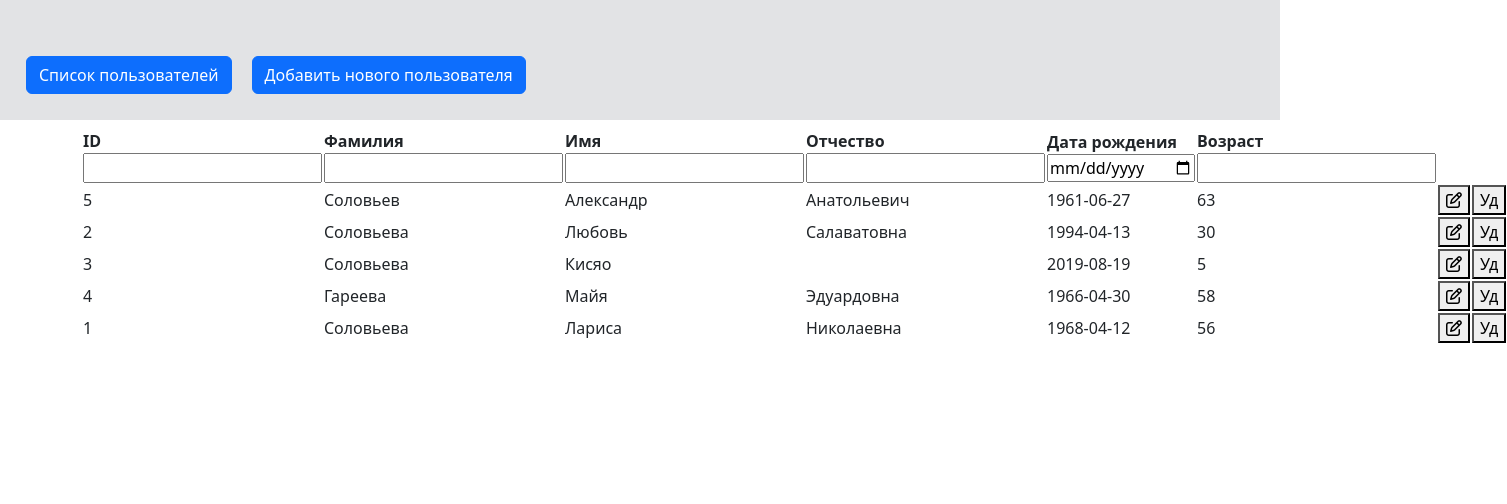
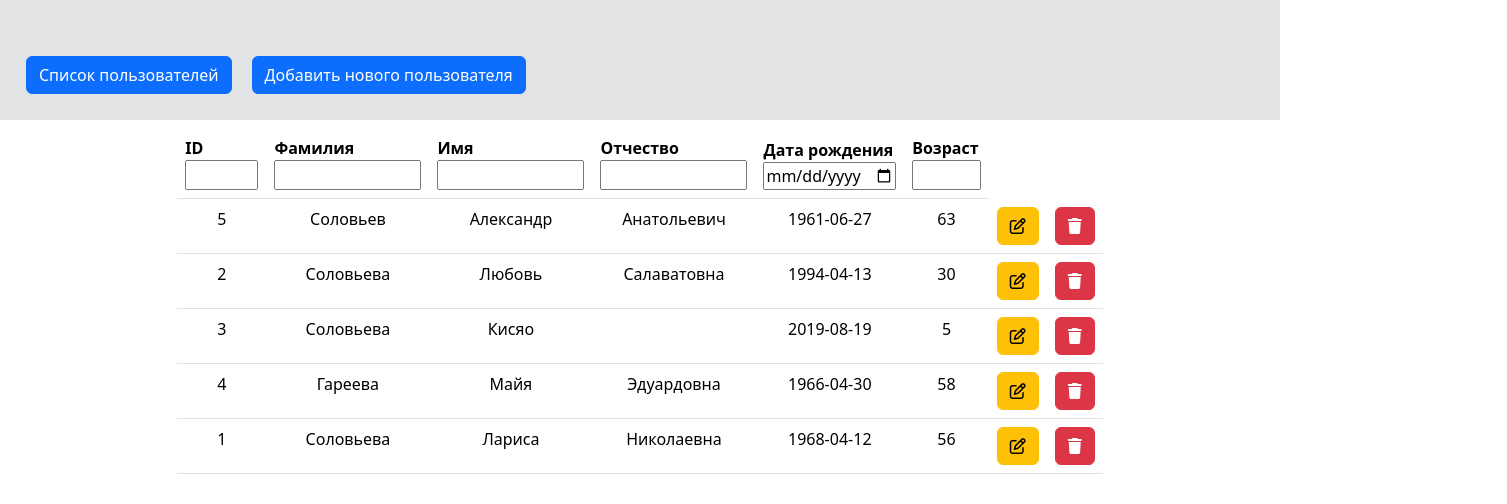
Before and after one commit to SLiubovS/vue-project-ts, a Vue app: page / in a window 1280 px wide. Shown: the top 504 px of the page, 1507 px wide, since content can reach past the window. Built offline with nearby package versions, Linux system fonts and the light colour scheme.

Commit message:
скорректировала разметку в Users.vue

```diff
--- a/src/components/Users.vue
+++ b/src/components/Users.vue
@@ -195,6 +195,8 @@ function searchByInputLastName() {
   }
 }
 else {
+  if (inputLastName.value == "") return;
+
   alert( Error("Фамилия должна содержать только русские буквы"));
   inputLastName.value = "";
 }
@@ -211,6 +213,8 @@ function searchByInputFirstName() {
   }
 }
 else {
+  if (inputFirstName.value == "") return;
+
   alert( Error("Имя должно содержать только русские буквы"));
   inputFirstName.value = "";
 }
@@ -227,6 +231,8 @@ function searchByInputSurName() {
   }
 }
 else {
+  if (inputSurName.value == "") return;
+
   alert( Error("Отчество должно содержать только русские буквы"));
   inputSurName.value = "";
 }
@@ -259,82 +265,84 @@ function searchByInputAge() {
 </script>
 
 <template>
-  <div class="users-table">
-    <table class="users-table__table">
-      <thead class="users-table__group users-table__group_col">
-        <tr class="users-table__elem users-table__elem_padding-align">
-          <th class="users-table__elem users-table__elem_padding-align" scope="col">
+  <div class="container">
+    <table class="table table-hover">
+      <thead>
+        <tr>
+          <th class="table__th_align" scope="col">
             <div @click="sortById">ID</div>
             <div>
-              <input class="users-table__elem users-table__elem_outline" type="number" v-model="inputId" @input="searchByInputId">
+              <input class="table__inputId_size" type="number" v-model="inputId" @input="searchByInputId">
             </div>
           </th>
-          <th class="users-table__elem users-table__elem_padding-align" scope="col">
+          <th class="" scope="col">
             <div @click="sortByLastName">Фамилия</div>
             <div>
-              <input class="users-table__elem users-table__elem_outline" type="text" v-model="inputLastName"
+              <input class="" type="text" size="10" oninput="this.size=Math.max(this.value.length, 10)" v-model="inputLastName"
                 @input="searchByInputLastName">
             </div>
           </th>
-          <th class="users-table__elem users-table__elem_padding-align" scope="col">
+          <th class="" scope="col">
             <div @click="sortByFirstName">Имя</div>
             <div>
-              <input class="users-table__elem users-table__elem_outline" type="text" v-model="inputFirstName"
+              <input class="" type="text" size="10" oninput="this.size=Math.max(this.value.length, 10)" v-model="inputFirstName"
                 @input="searchByInputFirstName">
             </div>
           </th>
-          <th class="users-table__elem users-table__elem_padding-align" scope="col">
+          <th class="" scope="col">
             <div @click="sortBySurName">Отчество</div>
             <div>
-              <input class="users-table__elem users-table__elem_outline" type="text" v-model="inputSurName"
+              <input class="" type="text" size="10" oninput="this.size=Math.max(this.value.length, 10)" v-model="inputSurName"
                 @input="searchByInputSurName">
             </div>
           </th>
 
-          <th class="users-table__elem users-table__elem_padding-align" scope="col">
+          <th class="" scope="col">
             <div @click="sortByBirthday">Дата рождения</div>
             <div>
-              <input class="users-table__elem users-table__elem_outline users-table__elem_date" type="date" v-model="inputBirthday"
+              <input class="table__inputDate_size" type="date" v-model="inputBirthday"
                 @input="searchByInputBirthday">
             </div>
           </th>
-          <th class="users-table__elem users-table__elem_padding-align" scope="col">
+          <th class="" scope="col">
             <div @click="sortByAge">Возраст</div>
             <div>
-              <input class="users-table__elem users-table__elem_outline" type="number" v-model="inputAge" @input="searchByInputAge">
+              <input class="table__inputAge_size" type="number" v-model="inputAge" @input="searchByInputAge">
             </div>
           </th>
         </tr>
       </thead>
 
-      <tbody class="users-table__group users-table__group_col">
-        <tr class="users-table__elem users-table__elem-padding" v-for="user in users" :key="user.id">
-          <td class="users-table__elem users-table__elem_padding-align">
+      <tbody class="table__tbody_align">
+        <tr class="" v-for="user in users" :key="user.id">
+          <td class="table__td_align">
             {{ user.id }}
           </td>
-          <td class="users-table__elem users-table__elem_padding-align">
+          <td class="">
             {{ user.lastName }}
           </td>
-          <td class="users-table__elem users-table__elem_padding-align">
+          <td class="">
             {{ user.firstName }}
           </td>
-          <td class="users-table__elem users-table__elem_padding-align">
+          <td class="">
             {{ user.surName }}
           </td>
 
-          <td class="users-table__elem users-table__elem_padding-align">
+          <td class="">
             {{ user.birthday.toISOString().split("T")[0] }}
           </td>
-          <td class="users-table__elem users-table__elem_padding-align">
+          <td class="">
             {{ user.age }}
           </td>
-          <td class="users-table__elem users-table__elem_padding-align">
-            <button @click="goToEdit(user.id)">
+          <td class="">
+            <button type="button" class="btn btn-warning" @click="goToEdit(user.id)">
               <i class="fa-regular fa-pen-to-square"></i>
             </button>
           </td>
-          <td class="users-table__elem users-table__elem_padding-align">
-            <button @click="userDelete(user.id)">Уд</button>
+          <td class="">
+            <button type="button" class="btn btn-danger" @click="userDelete(user.id)">
+              <i class="fa-solid fa-trash"></i>
+            </button>
           </td>
         </tr>
       </tbody>
@@ -343,6 +351,39 @@ function searchByInputAge() {
 </template>
 
 <style scoped>
+
+.table {
+  margin-left: auto;
+  margin-right: auto;
+  width: 560px;
+  border-spacing: 1px;
+}
+
+.table__inputId_size {
+  width: 8ch;
+}
+
+.table__inputDate_size {
+  width: 14.5ch;
+}
+
+.table__inputAge_size {
+  width: 7.5ch;
+}
+
+.table__tbody_align {
+  text-align: center;
+}
+
+
+/* .table__th_align,
+.table__td_align {
+  text-align: center;
+} */
+
+
+
+
 
 /* .users-table {
   display: inline-block;
```
